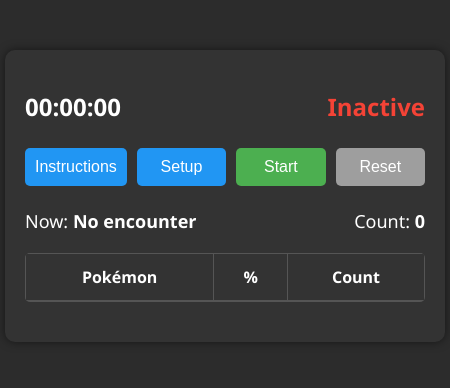
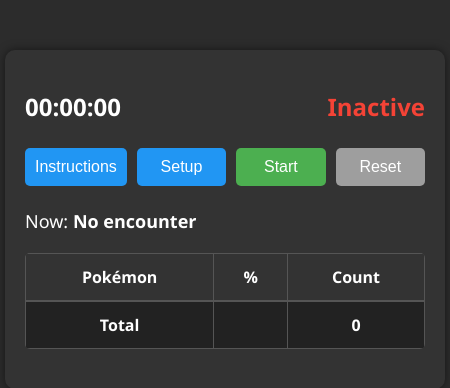
Before and after one commit to jattinb/farmCapture, an Electron app: page src/index.html in a window 450 px wide. Drawn offline with Linux system fonts and the light colour scheme; no server answers.

Commit message:
UI: adding custom styles for total row

```diff
--- a/src/index.html
+++ b/src/index.html
@@ -37,7 +37,7 @@
         <div class="section">
             <p class="encounters">
                 <span>Now: <span id="currentEncounter"><strong>No encounter</strong></span></span>
-                <span>Count: <span id="totalEncounters"><strong>0</strong></span></span>
+                <!-- <span>Count: <span id="totalEncounters"><strong>0</strong></span></span> -->
             </p>
         </div>
         <table id="pokemonTable" class="table">
@@ -51,6 +51,13 @@
             <tbody id="pokemonTableBody">
                 <!-- Table rows will be populated here dynamically -->
             </tbody>
+            <tfoot>
+                <tr class="total-row">
+                    <td><strong>Total</strong></td>
+                    <td></td>
+                    <td id="totalEncounters"><strong>0</strong></td>
+                </tr>
+            </tfoot>
         </table>
 
     </div>
--- a/src/renderer.js
+++ b/src/renderer.js
@@ -108,6 +108,7 @@
 // Function to update the Pokémon table
 function updatePokemonTable(pokemonData, totalEncounters, currentEncounter) {
     const tableBody = document.getElementById('pokemonTableBody');
+    const totalEncountersCell = document.getElementById('totalEncounters');
     tableBody.innerHTML = ''; // Clear existing rows
 
     pokemonData.sort((a, b) => a.frequency - b.frequency); // Sort by count in ascending order
@@ -131,6 +132,9 @@
         row.appendChild(countCell);
         tableBody.appendChild(row);
     });
+
+    // Set total encounters in the footer
+    totalEncountersCell.textContent = totalEncounters;
 }
 
 
--- a/src/styles.css
+++ b/src/styles.css
@@ -114,6 +114,15 @@
     background-color: #555555; /* Slightly lighter background for table cells */
 }
 
+/* Style for the total row */
+.table tfoot .total-row td {
+    font-weight: bold;
+    background-color: #222222; /* Darker background for the total row */
+    padding: 12px; /* Ensure padding matches the other rows */
+    border-top: 2px solid #555555; /* Add a top border to distinguish the total row */
+    text-align: center; /* Center-align text in the footer */
+}
+
 .button-container {
     display: flex;
     justify-content: space-between;
```
